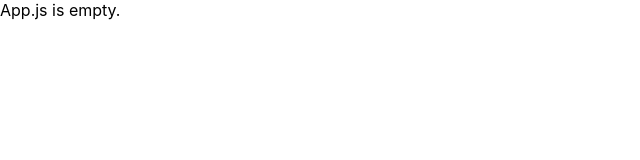
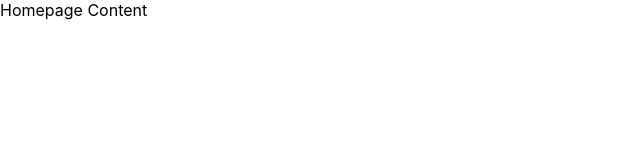
Before and after one commit to mrchip2k/starbase-textpanel-util, a React (Create React App) app: page / in a window 1280 px wide. Shown: the top 160 px of the page, without its empty margins (0-640 px from the left). Built offline with nearby package versions, Linux system fonts and the light colour scheme.

Commit message:
Import React Router, Soon image, move App.css

```diff
--- a/package.json
+++ b/package.json
@@ -8,6 +8,7 @@
     "@testing-library/user-event": "^12.1.10",
     "react": "^17.0.1",
     "react-dom": "^17.0.1",
+    "react-router-dom": "^5.2.0",
     "react-scripts": "4.0.3",
     "web-vitals": "^1.0.1"
   },
--- a/src/App.js
+++ b/src/App.js
@@ -1,9 +1,20 @@
-import './App.css';
+import './css/App.css';
+
+import {
+	BrowserRouter as Router,
+	Switch,
+	Route
+} from "react-router-dom";
 
 function App() {
 	return (
 		<div>
-			App.js is empty.
+			<Router>
+				<Switch>
+					<Route exact path="/"> Homepage Content </Route>
+					<Route path="/about"> About Page Content </Route>
+				</Switch>
+			</Router>
 		</div>
 	);
 }
--- a/src/App.css
+++ b/src/css/App.css
@@ -1,6 +1,6 @@
 @font-face {
 	font-family: "Telegrama";
-	src: url("./fonts/telegrama_render.woff") format("woff");
+	src: url("../fonts/telegrama_render.woff") format("woff");
 }
 
 .font-textpanel {
```
Also changed, not shown: public/assets/soon.png (added), 1 other file (tests, documents, lock files or other folders).
